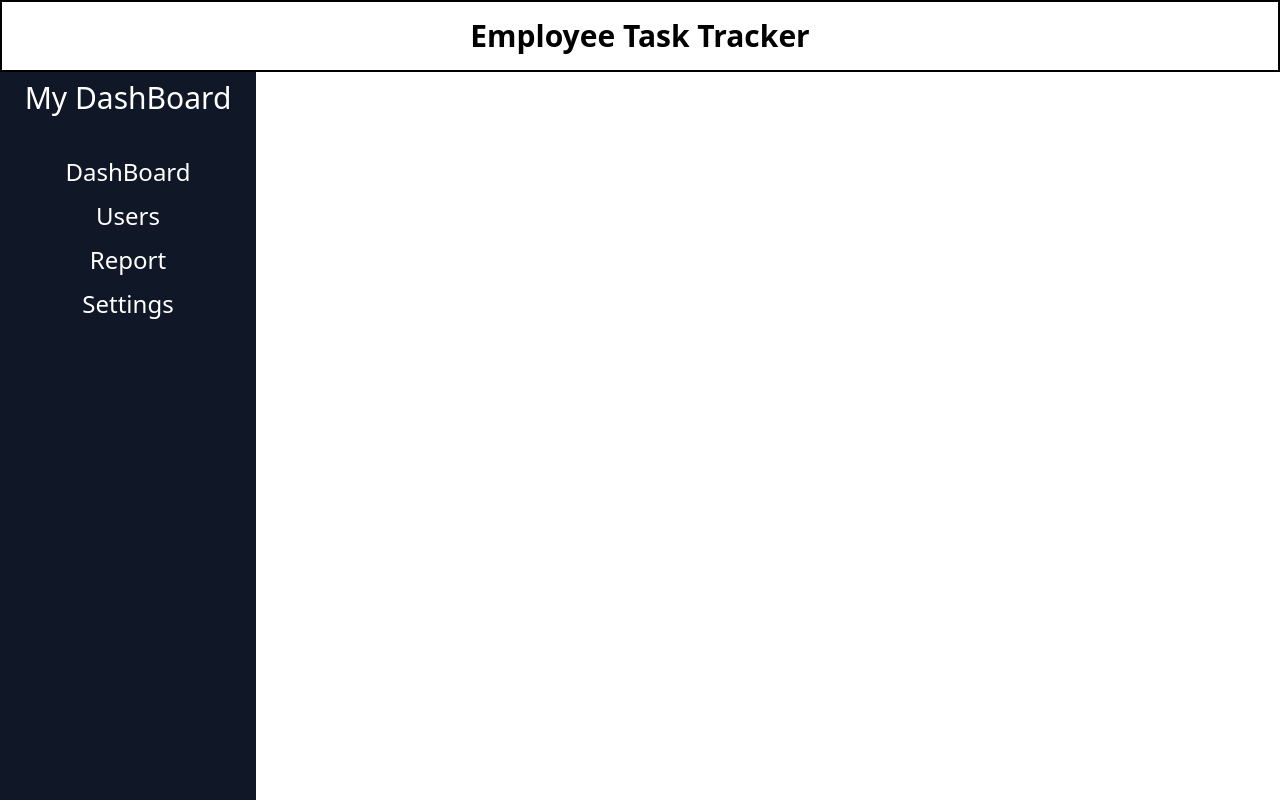
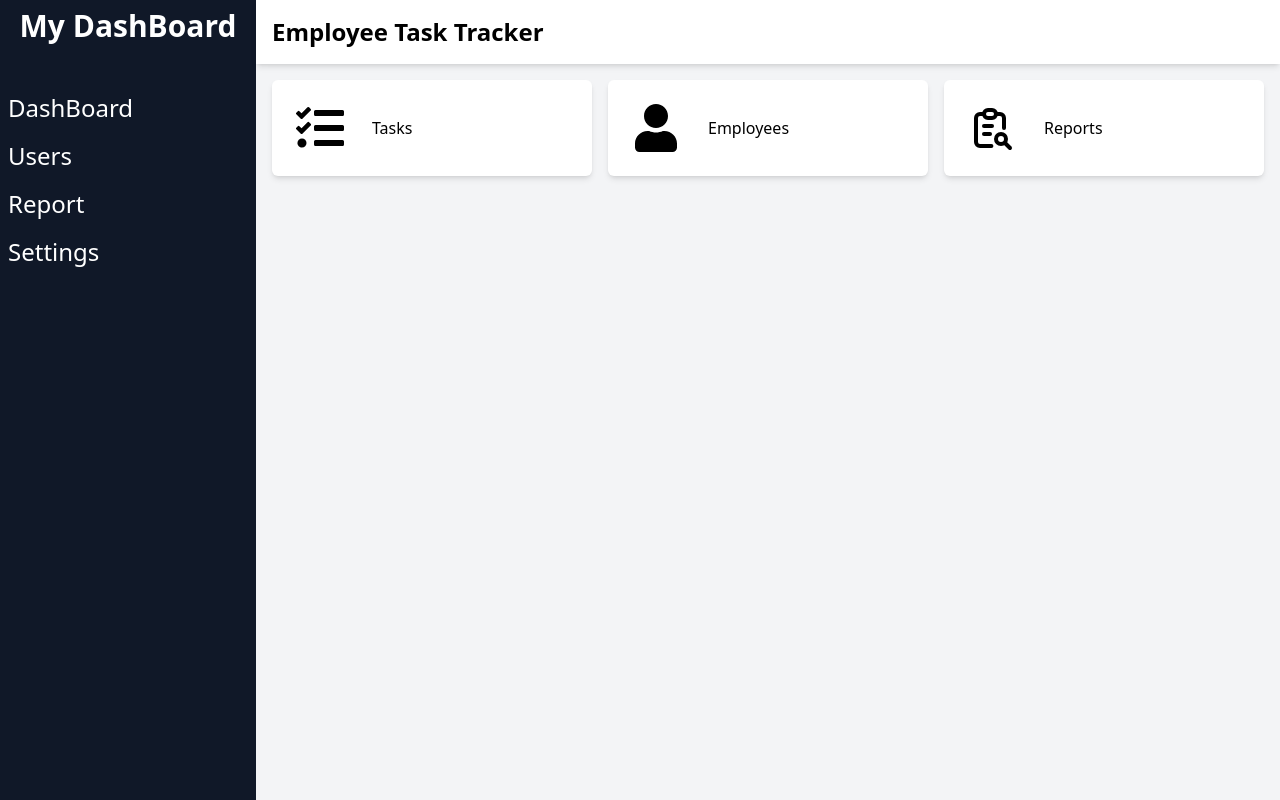
Before and after one commit to Pranaysakpal18/RealWorldProject, a React (Vite) app: page /dashboard in a window 1280 px wide. Built offline with nearby package versions, Linux system fonts and the light colour scheme.

Commit message:
Create cards and icons

```diff
--- a/package.json
+++ b/package.json
@@ -13,6 +13,7 @@
     "@tailwindcss/vite": "^4.1.11",
     "react": "^19.1.0",
     "react-dom": "^19.1.0",
+    "react-icons": "^5.5.0",
     "react-router-dom": "^7.7.1",
     "tailwindcss": "^4.1.11"
   },
--- a/src/App.jsx
+++ b/src/App.jsx
@@ -1,12 +1,14 @@
 import React from 'react'
-import Sidebar from './layouts/Sidebar'
-import Header from './layouts/Header'
+
+import DashboardLayout from './layouts/DAshboardLayout'
 
 const App = () => {
   return (
     <div>
-      <Header/>
-      <Sidebar/>
+
+
+      <DashboardLayout/>
+
 
     </div>
   )
--- /dev/null
+++ b/src/layouts/DashboardLayout.jsx
@@ -0,0 +1,26 @@
+import React from 'react'
+import Sidebar from './Sidebar'
+import Header from './Header'
+import DashBoard from '../pages/DashBoard'
+
+const DashboardLayout = () => {
+  return (
+    <div className='flex h-screen'>
+
+
+            <Sidebar/>
+
+            <div className='flex-1 flex flex-col ml-64 min-h-screen bg-gray-100'>
+                <Header/>
+
+                <main className='p-4'>
+                    <DashBoard/>
+                </main>
+            </div>
+        </div>
+
+
+  )
+}
+
+export default DashboardLayout
--- a/src/layouts/Header.jsx
+++ b/src/layouts/Header.jsx
@@ -2,8 +2,8 @@ import React from 'react'
 
 const Header = () => {
   return (
-    <div className='text-3xl text-center border-2 p-4 font-bold'>
-        <h1>Employee Task Tracker</h1>
+    <div className='text-3xl font-semibold bg-white shadow-md p-4 sticky top-0 z-10'>
+        <h1 className='text-2xl font-bold'>Employee Task Tracker</h1>
 
     </div>
   )
--- a/src/layouts/Sidebar.jsx
+++ b/src/layouts/Sidebar.jsx
@@ -2,31 +2,22 @@ import React from 'react'
 
 const Sidebar = () => {
   return (
-    <div className='h-full w-64 fixed bg-gray-900 text-white p-2 text-2xl text-center'>
+    <div className='h-screen w-64 fixed bg-gray-900 text-white p-2 text-2xl'>
 
-        <h1 className='mb-10 text-3xl'>My DashBoard</h1>
+        <h1 className='mb-10 text-3xl font-bold text-center'>My DashBoard</h1>
 
 
-        <div className=''>
+        <nav>
 
-        <ul className='mb-3'>
-            <li><a href="">DashBoard</a></li>
-        </ul>
+            <a href="" className='block hover:bg-gray-700 py-2 rounded'>DashBoard</a>
+            <a href="" className='block hover:bg-gray-700 py-2 rounded'>Users</a>
+            <a href="" className='block hover:bg-gray-700 py-2 rounded'>Report</a>
+            <a href="" className='block hover:bg-gray-700 py-2 rounded'>Settings</a>
 
-        <ul className='mb-3'>
-            <li><a href="">Users</a></li>
-        </ul>
 
-        <ul className='mb-3'>
-            <li><a href="">Report</a></li>
-        </ul>
 
-        <ul className='mb-3'>
-            <li><a href="">Settings</a></li>
-        </ul>
 
-        </div>
-
+        </nav>
 
     </div>
   )
--- /dev/null
+++ b/src/pages/DashBoard.jsx
@@ -0,0 +1,18 @@
+import React from 'react'
+import { FaTasks } from "react-icons/fa";
+import { FaUser } from "react-icons/fa";
+import { TbReportSearch } from "react-icons/tb";
+
+const DashBoard = () => {
+  return (
+    <div className='grid grid-cols-1 md:grid-cols-2 lg:grid-cols-3 gap-4'>
+
+        <div className='bg-white shadow-md p-6 rounded-md flex items-center gap-7'><span className='text-5xl'><FaTasks/></span>Tasks</div>
+        <div className='bg-white shadow-md p-6 rounded-md flex items-center gap-7'><span className='text-5xl'><FaUser/></span>Employees</div>
+        <div className='bg-white shadow-md p-6 rounded-md flex items-center gap-7'><span className='text-5xl'><TbReportSearch /></span>Reports</div>
+
+    </div>
+  )
+}
+
+export default DashBoard
```
Also changed, not shown: 1 other file (tests, documents, lock files or other folders).
